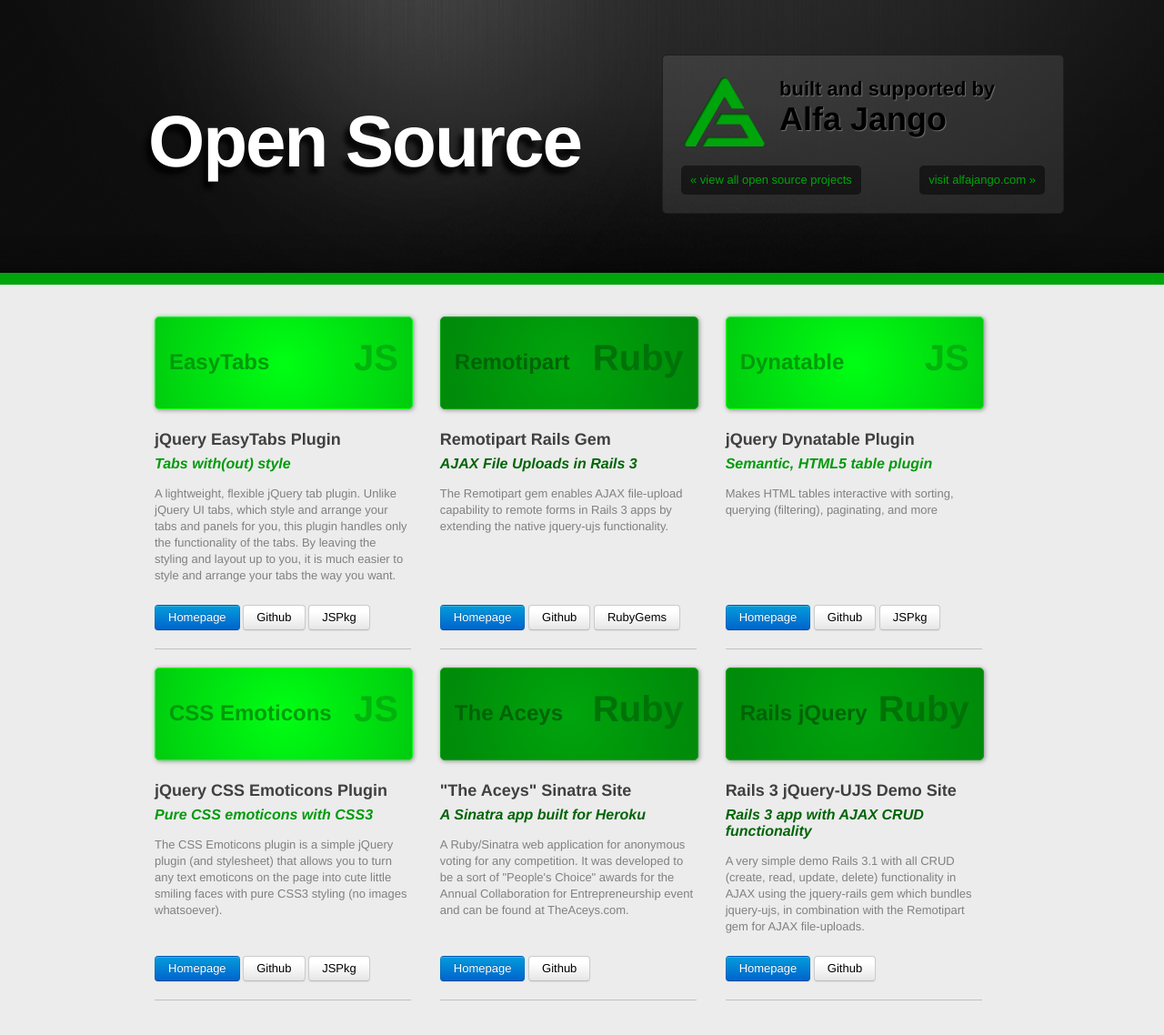
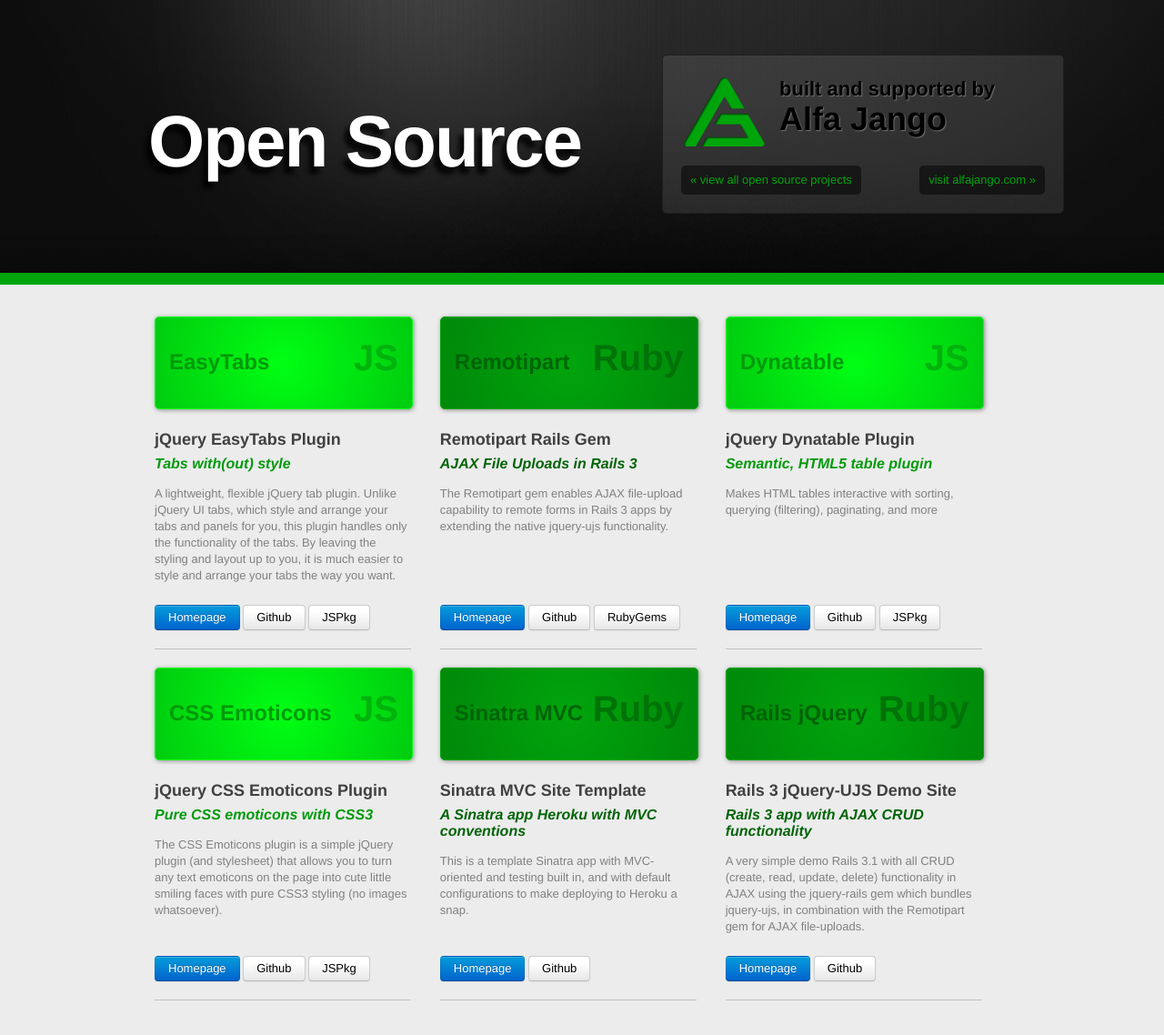
Before and after one commit to alfajango/alfajango.github.com, a Jekyll site: the page built from index.html, in a window 1280 px wide. Shown: the whole page at 91% size. Built offline with Jekyll 4.4.1, drawn with Linux system fonts in a browser that asks for light colours; nearby versions of some CDN libraries; library files that are not in the unit come from our copies; Markdown is read by kramdown in place of the engine named in the settings.

Commit message:
Added heroku-sinatra-mvc app instead of aceys

```diff
--- a/index.html
+++ b/index.html
@@ -71,18 +71,18 @@
     <li class='ruby'>
       <div class='project-tile site ruby sinatra'>
         <span>Ruby</span>
-        <a href="/aceys">The Aceys</a>
+        <a href="/heroku-sinatra-mvc">Sinatra MVC</a>
       </div>
       <div class='project-info'>
-        <h3>"The Aceys" Sinatra Site</h3>
-        <span class='homepage-tagline'>A Sinatra app built for Heroku</span>
-        <p>A Ruby/Sinatra web application for anonymous voting for
-        any competition. It was developed to be a sort of "People's Choice" awards for the Annual
-        Collaboration for Entrepreneurship event and can be found at
-        TheAceys.com.</p>
+        <h3>Sinatra MVC Site Template</h3>
+        <span class='homepage-tagline'>A Sinatra app Heroku
+          with MVC conventions</span>
+        <p>This is a template Sinatra app with MVC-oriented
+        and testing built in, and with default
+        configurations to make deploying to Heroku a snap.</p>
       </div>
-      <a class='btn primary' href='/aceys'>Homepage</a>
-      <a class='btn' href='https://github.com/JangoSteve/Aceys'>Github</a>
+      <a class='btn primary' href='/heroku-sinatra-mvc'>Homepage</a>
+      <a class='btn' href='https://github.com/JangoSteve/heroku-sinatra-app'>Github</a>
     </li>
     <li class='ruby'>
       <div class='project-tile site ruby rails jquery'>
```
Also changed, not shown: _posts/2012-01-22-heroku-sinatra-mvc.md (added, +94 -0 lines).
